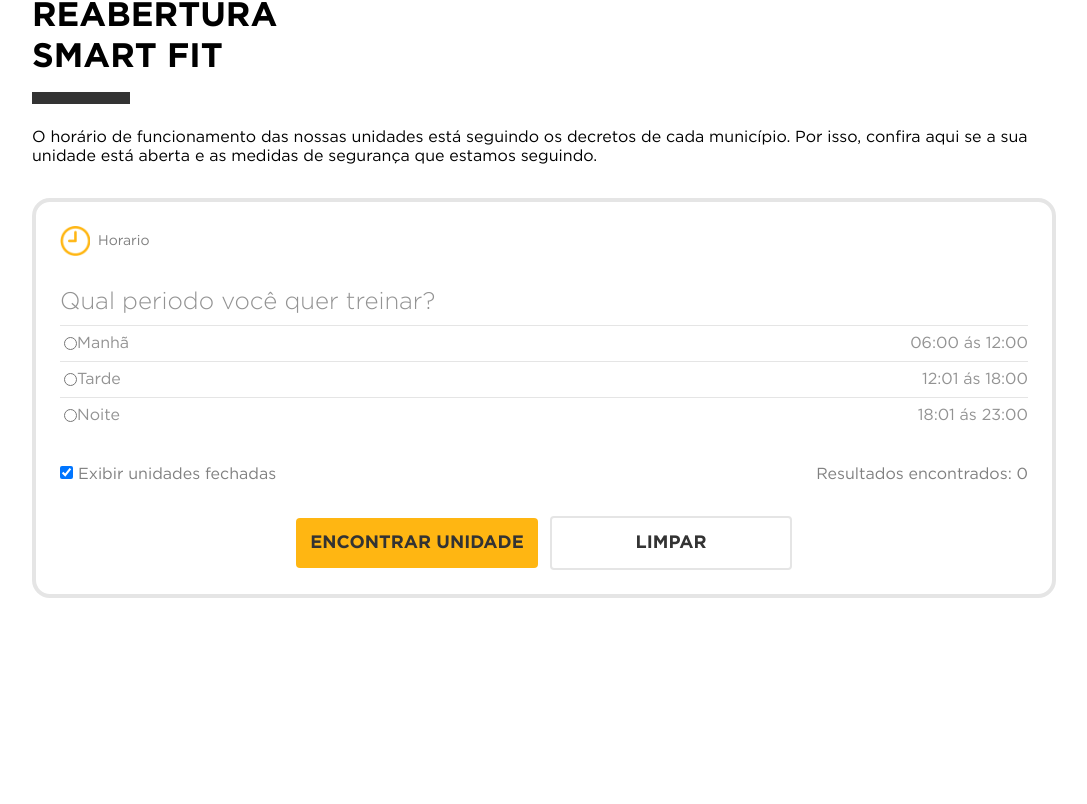
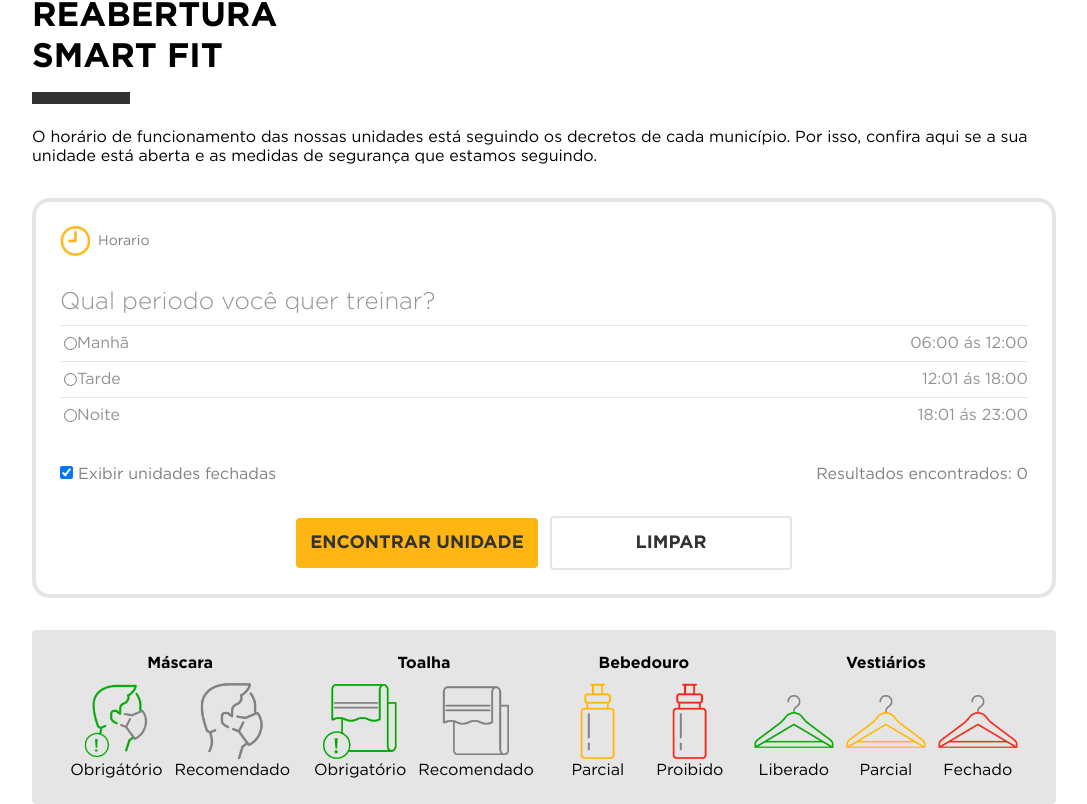
Before and after one commit to GusttavoBuenno/desafio-smartfit, an Angular app: page / in a window 1280 px wide. Shown: the part 204-1008 px from the top of the page, without its empty margins (96-1183 px from the left). Before the commit the page ends 802 px from the top, so only its background shows below. Built offline with nearby package versions, Linux system fonts and the light colour scheme; no server answers.

Commit message:
feat: add legend

```diff
--- a/src/app/app.component.html
+++ b/src/app/app.component.html
@@ -1,6 +1,7 @@
 <div class="app-container">
     <app-header></app-header>
     <app-forms (submitEvent)="onSubmit()"></app-forms>
+    <app-legend></app-legend>
     <app-cards-list *ngIf="(showList | async )" [unitsList]="unitsList"></app-cards-list>
 
 </div>
--- a/src/app/app.module.ts
+++ b/src/app/app.module.ts
@@ -10,6 +10,7 @@ import { HttpClientModule } from '@angular/common/http';
 import { CardsListComponent } from './components/cards-list/cards-list.component';
 import { CommonModule } from '@angular/common';
 import { CardComponent } from './components/card/card.component';
+import { LegendComponent } from './components/legend/legend.component';
 
 @NgModule({
   declarations: [
@@ -17,7 +18,8 @@ import { CardComponent } from './components/card/card.component';
     HeaderComponent,
     FormsComponent,
     CardsListComponent,
-    CardComponent
+    CardComponent,
+    LegendComponent
   ],
 
   imports: [
--- /dev/null
+++ b/src/app/components/legend/legend.component.html
@@ -0,0 +1,58 @@
+<div class="legend">
+    <div class="legend-item">
+      <h4>Máscara</h4>
+      <div class="legend-images">
+        <div class="legend-image">
+          <img src="/assets/images/png/required-mask.png"/>
+          <p>Obrigátório</p>
+        </div>
+        <div class="legend-image">
+          <img src="/assets/images/png/recommended-mask.png"/>
+          <p>Recomendado</p>
+        </div>
+      </div>
+    </div>
+    <div class="legend-item">
+      <h4>Toalha</h4>
+      <div class="legend-images">
+        <div class="legend-image">
+          <img src="/assets/images/png/required-towel.png"/>
+          <p>Obrigatório</p>
+        </div>
+        <div class="legend-image">
+          <img src="/assets/images/png/recommended-towel.png"/>
+          <p>Recomendado</p>
+        </div>
+      </div>
+    </div>
+    <div class="legend-item">
+      <h4>Bebedouro</h4>
+      <div class="legend-images">
+        <div class="legend-image">
+          <img src="/assets/images/png/partial-fountain.png"/>
+          <p>Parcial</p>
+        </div>
+        <div class="legend-image">
+          <img src="/assets/images/png/not_allowed-fountain.png"/>
+          <p>Proibido</p>
+        </div>
+      </div>
+    </div>
+    <div class="legend-item">
+      <h4>Vestiários</h4>
+      <div class="legend-images">
+        <div class="legend-image">
+          <img src="/assets/images/png/allowed-lockerroom.png"/>
+          <p>Liberado</p>
+        </div>
+        <div class="legend-image">
+          <img src="/assets/images/png/partial-lockerroom.png"/>
+          <p>Parcial</p>
+        </div>
+        <div class="legend-image">
+          <img src="/assets/images/png/closed-lockerroom.png"/>
+          <p>Fechado</p>
+        </div>
+      </div>
+    </div>
+  </div>
--- /dev/null
+++ b/src/app/components/legend/legend.component.scss
@@ -0,0 +1,68 @@
+.legend{
+    display: flex;
+    flex-direction: column;
+    align-items: center;
+    justify-content: center;
+
+    background-color: rgba(0,0,0,0.1) ;
+
+    max-width: 80%;
+    width: 100%;
+    margin: 0 auto;
+    border-radius: 4px;
+    padding: 24px 12px;
+    gap: 24px;
+}
+
+.legend .legend-item{
+    display: flex;
+    flex-direction: column;
+    gap: 8px ;
+
+}
+
+.legend .legend-item h4{
+    text-align: center;
+}
+
+.legend .legend-item .legend-images{
+    display: flex;
+    align-items: center;
+    justify-content: center;
+    gap: 12px;
+}
+
+
+
+.legend .legend-item .legend-images .legend-image{
+    display: flex;
+    align-items: center;
+    justify-content: center;
+    flex-direction: column;
+
+}
+
+.legend .legend-item .legend-images img{
+    width: 100px;
+
+}
+
+
+@media (min-width: 1120px){
+    .legend{
+        flex-direction: row;
+    }
+
+    .legend .legend-item .legend-images img{
+        width: 80px;
+
+    }
+}
+
+@media (min-width: 1380px){
+
+    .legend .legend-item .legend-images img{
+        width: 100px;
+
+    }
+}
```
Also changed, not shown: src/app/components/legend/legend.component.ts (added, +10 -0 lines), 1 other file (tests, documents, lock files or other folders).
